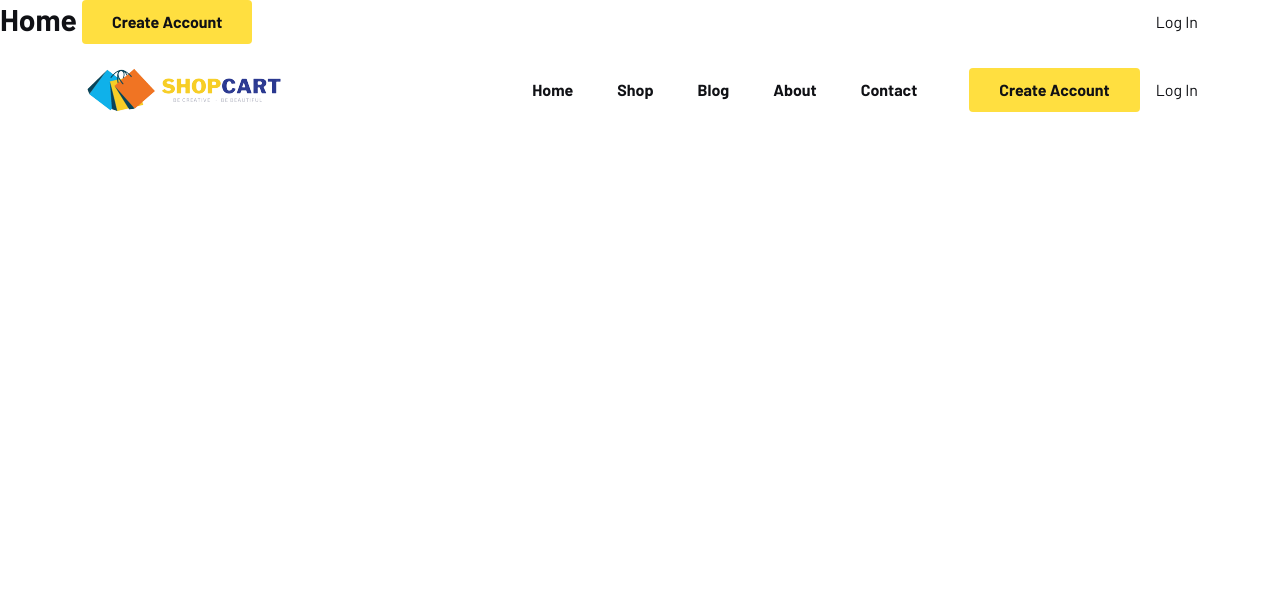
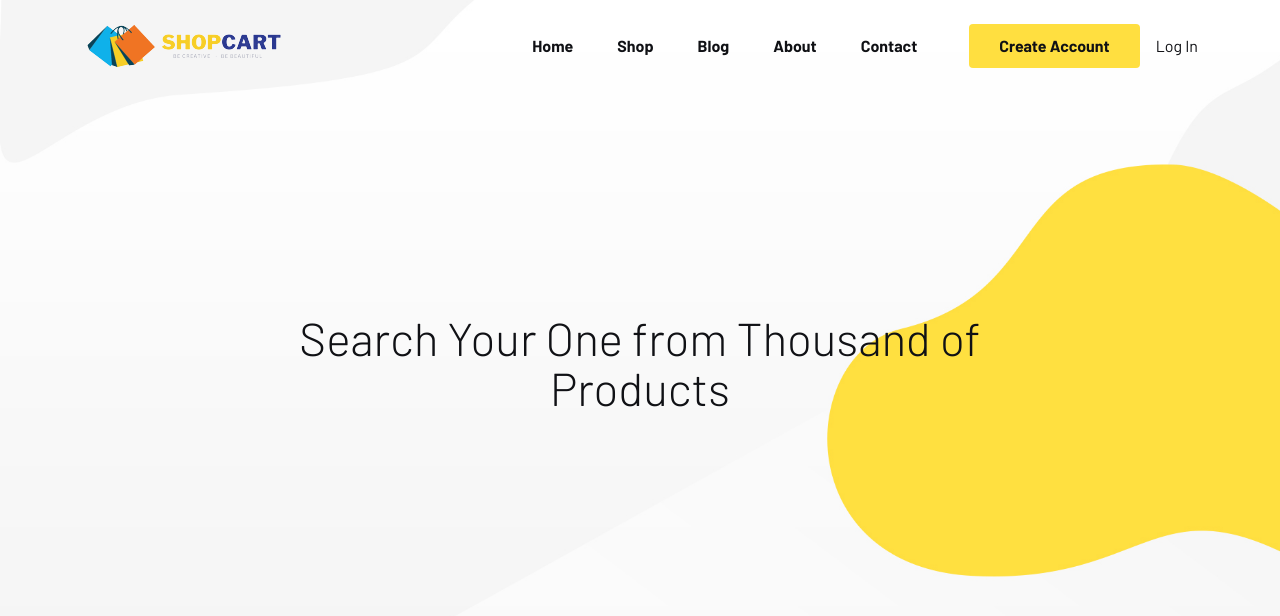
Before and after one commit to steph-ayo/React-e-commerce-webapp, a React (Create React App) app: page / in a window 1280 px wide. Shown: the top 616 px of the page. Built offline with nearby package versions, Linux system fonts and the light colour scheme.

Commit message:
navitems.js update

```diff
--- /dev/null
+++ b/src/Home/Banner.js
@@ -0,0 +1,31 @@
+import React from "react";
+
+const title = <h2>Search Your One from Thousand of Products</h2>;
+
+// const desc = "We have the largest collection of products";
+// const bannerList = [
+//   {
+//     iconName: "icofont-users-alt-4",
+//     text: "1.5 Million Customers",
+//   },
+//   {
+//     iconName: "icofont-notification",
+//     text: "More then 2000 Marchent",
+//   },
+//   {
+//     iconName: "icofont-globe",
+//     text: "Buy Anything Online",
+//   },
+// ];
+
+export default function Banner() {
+  return (
+    <div className="banner-section style-4">
+      <div className="container">
+        <div className="banner-content">{title}</div>
+        {/* <div className="banner-content">{desc}</div>
+        <div className="banner-content">{bannerList}</div> */}
+      </div>
+    </div>
+  );
+}
--- a/src/Home/Home.js
+++ b/src/Home/Home.js
@@ -1,9 +1,10 @@
 import React from "react";
+import Banner from "./Banner";
 
 export default function Home() {
   return (
     <div>
-      <h3> Home</h3>
+      <Banner />
     </div>
   );
 }
--- a/src/components/NavItems.js
+++ b/src/components/NavItems.js
@@ -32,7 +32,7 @@ export default function NavItems() {
       }`}
     >
       {/* --------------HEADER TOP (START)-------------- */}
-      <div className={`header-top-md-none ${socialToggle ? "open" : ""}`}>
+      <div className={`header-top d-md-none ${socialToggle ? "open" : ""}`}>
         <div className="container">
           <div className="header-top-area">
             <Link to="/signup" className="lab-btn me-3">
@@ -59,7 +59,6 @@ export default function NavItems() {
             {/* -----MENU AREA----- */}
             <div className="menu-area">
               <div className="menu">
-                {/* <button onClick={toggleMenu}>Toggle Menu</button> */}
                 <ul className={`lab-ul ${menuToggle ? "active" : toggleMenu}`}>
                   <li>
                     <Link to="/">Home</Link>
```
